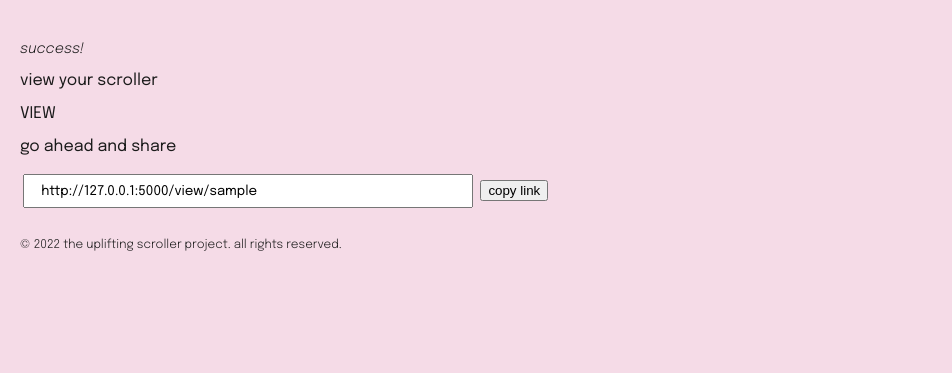
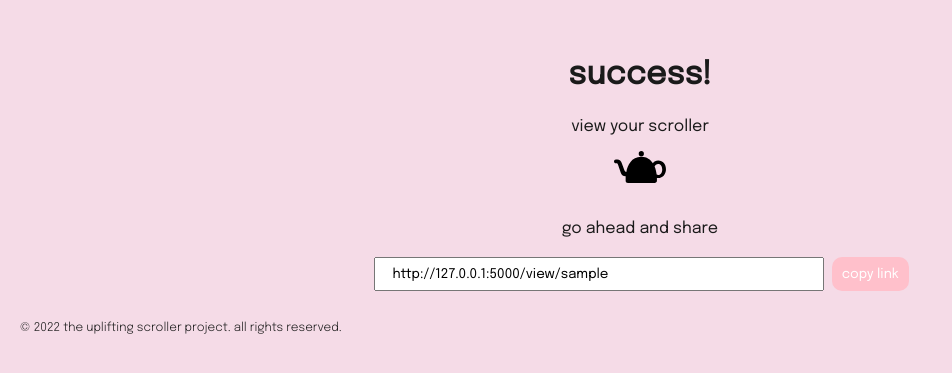
Before and after one commit to sanroe/have-a-nice-wee-day, a Flask app: template app/templates/scrollers/success.html in a window 1280 px wide. Shown: the part 33-406 px from the top of the page, without its empty margins (0-952 px from the left). Run offline with Flask 2, Linux system fonts and the light colour scheme; the template is opened without the code that fills it: most values are stand-ins (such as "Sample title", 1, 10 or a date in 2020).

Commit message:
Update success page formatting and copy link script

```diff
--- a/app/static/css/main.css
+++ b/app/static/css/main.css
@@ -163,3 +163,30 @@ textarea {
 .create div {
     margin-top: 1rem;
 }
+
+.success {
+    text-align: center;
+}
+
+.success svg {
+    height: 2rem;
+}
+
+.success svg:hover {
+    fill: white;
+}
+
+.success button {
+    background-color: pink;
+    font-family: inherit;
+    color: white;
+    border: none;
+    padding: 10px;
+    text-decoration: none;
+    display: inline-block;
+    border-radius: 10px;
+}
+
+.success button:hover {
+    background-color: darkmagenta;
+}
--- a/app/templates/scrollers/success.html
+++ b/app/templates/scrollers/success.html
@@ -7,10 +7,15 @@
 {% block title %}the uplifting scroller project &ndash; create{% endblock %}
 
 {% block body %}
-    <main>
-        <h1>success!</h1>
+    <main class="success">
+        <h2>success!</h2>
         <p>view your scroller</p>
-        <p><a href="/view/{{ slug }}">VIEW</a></p>
+        <a href="/view/{{ slug }}">
+            <div>
+                <svg xmlns="http://www.w3.org/2000/svg" viewBox="0 0 16.78 10.33"><g id="a"/><g id="b"><g id="c"><path d="M16.78,5.89c0,1.46-.92,2.86-2.56,2.86-.13,0-.23,0-.36-.04v.88c0,.41-.32,.74-.74,.74H4.5c-.41,0-.74-.32-.74-.74v-1.42c-.92,0-1.39-.63-1.6-1.24l-.88-2.58c-.09-.27-.23-.38-.49-.38h-.18c-.34,0-.61-.27-.61-.61s.27-.61,.61-.61h.45c.81,0,1.17,.43,1.4,1.08l.9,2.41c.11,.29,.23,.5,.63,.5,.43-2.09,1.6-4.88,4.83-4.88,1.78,0,2.99,.95,3.73,2.07,.4-.49,.92-.85,1.73-.85,1.53,0,2.5,1.28,2.5,2.79ZM7.98,.85c0-.56,.31-.85,.85-.85,.5,0,.83,.29,.83,.85s-.32,.85-.83,.85c-.54,0-.85-.29-.85-.85Zm7.58,5.08c0-.86-.4-1.76-1.3-1.76-.56,0-.92,.34-1.15,.83,.38,.9,.56,1.87,.67,2.61,.14,.05,.29,.11,.49,.11,.9,0,1.3-.9,1.3-1.78Z"/></g></g></svg>
+            </div>
+        </a>
+        <br />
         <p>go ahead and share</p>
         <input type="text" id="scroller-link"  value="http://127.0.0.1:5000/view/{{ slug }}" readonly />
         <button onclick="copyLink()">copy link</button>
@@ -22,9 +27,7 @@
             copyText.select();
             copyText.setSelectionRange(0, 99999);
 
-            navigator.clipboard.writeText(copyText.value);
-
-            alert("Scroller link copied!");
+            document.execCommand("copy");
         }
     </script>
 
```
